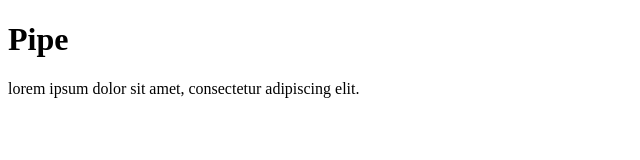
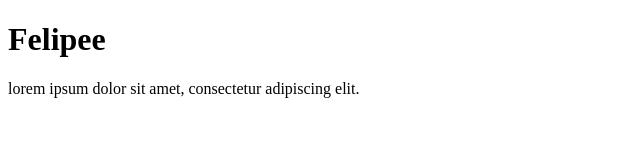
Before and after one commit to bermupipe07-dotcom/Git_2, a plain HTML site: page index.html in a window 1280 px wide. Shown: the whole page, without its empty margins (0-640 px from the left). Drawn offline with Linux system fonts and the light colour scheme.

Commit message:
Actualizar

```diff
--- a/index.html
+++ b/index.html
@@ -6,7 +6,7 @@
     <title>Document</title>
 </head>
 <body>
-    <h1>Pipe</h1>
+    <h1>Felipee</h1>
     <p>lorem ipsum dolor sit amet, consectetur adipiscing elit.</p>
 </body>
 </html>
```
